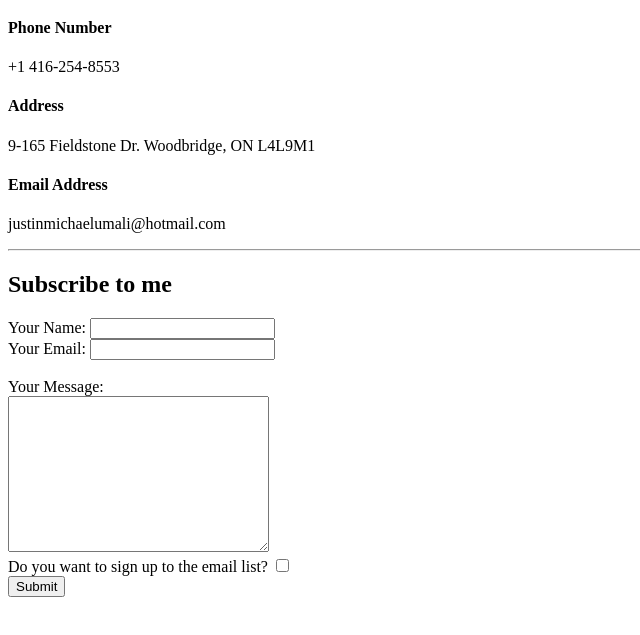
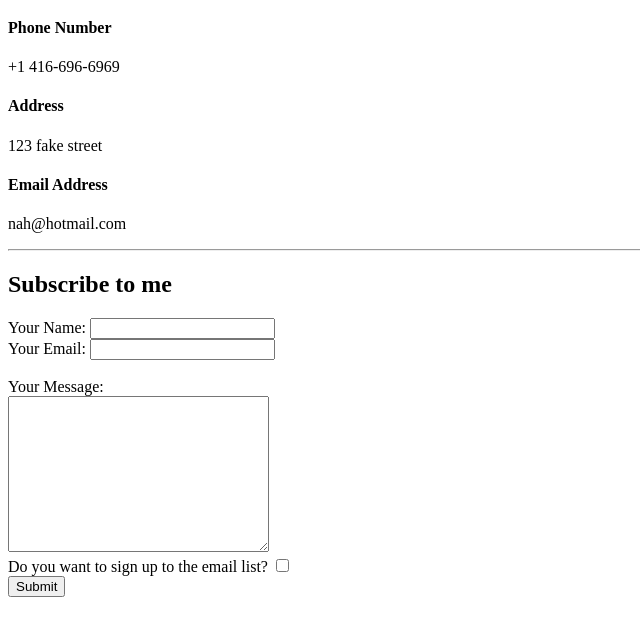
Before and after one commit to jgravy/FirstWebsite, a plain HTML site: page contactdetails.html in a window 1280 px wide. Shown: the part 61-696 px from the top of the page, without its empty margins (0-640 px from the left). Drawn offline with Linux system fonts and the light colour scheme.

Commit message:
Update contactdetails.html

```diff
--- a/contactdetails.html
+++ b/contactdetails.html
@@ -9,11 +9,11 @@
   <body>
     <h1>Contact Details</h1>
     <h4>Phone Number</h4>
-    <p>+1 416-254-8553</p>
+    <p>+1 416-696-6969</p>
     <h4>Address</h4>
-    <p>9-165 Fieldstone Dr. Woodbridge, ON L4L9M1</p>
+    <p>123 fake street</p>
     <h4>Email Address</h4>
-    <p>justinmichaelumali@hotmail.com</p>
+    <p>nah@hotmail.com</p>
     <hr>
     <h2>Subscribe to me</h3>
     <form enctype="text/plain" action="mailto:info@hotmail.com" method="post">
```
